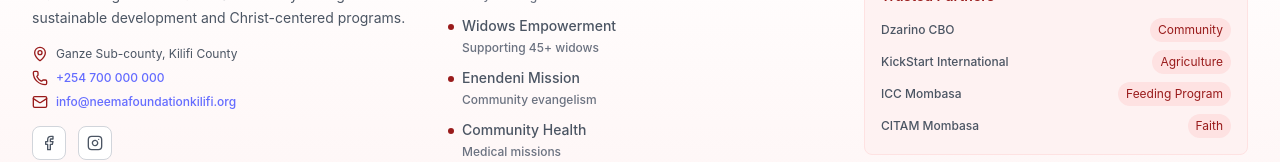
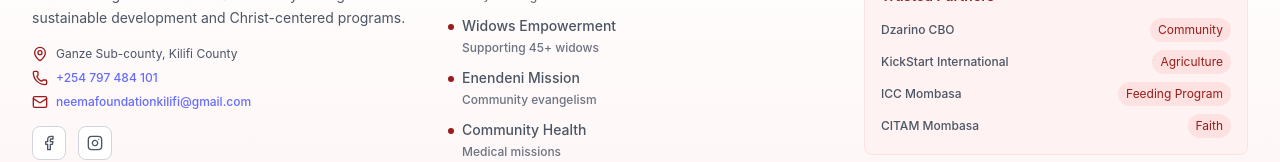
Before and after one commit to voyyani/Neema-Foundation-Kilifi, a React (Vite) app in the folder NF/: page /bank-details in a window 1280 px wide. Shown: the part 1211-1373 px from the top of the page. Built offline with nearby package versions, Linux system fonts and the light colour scheme.

Commit message:
Maintenance page changes for perfection

```diff
--- a/NF/src/components/Footer.tsx
+++ b/NF/src/components/Footer.tsx
@@ -120,19 +120,19 @@ const Footer: React.FC = () => {
                 <div className="flex items-center justify-center md:justify-start space-x-2 text-sm text-gray-600">
                   <Phone className="h-4 w-4 text-red-800 flex-shrink-0" />
                   <a
-                    href="tel:+254700000000"
+                    href="tel:+254797484101"
                     className="hover:text-red-800 transition-colors text-xs"
                   >
-                    +254 700 000 000
+                    +254 797 484 101
                   </a>
                 </div>
                 <div className="flex items-center justify-center md:justify-start space-x-2 text-sm text-gray-600">
                   <Mail className="h-4 w-4 text-red-800 flex-shrink-0" />
                   <a
-                    href="mailto:info@neemafoundationkilifi.org"
+                    href="mailto:neemafoundationkilifi@gmail.com"
                     className="hover:text-red-800 transition-colors text-xs"
                   >
-                    info@neemafoundationkilifi.org
+                    neemafoundationkilifi@gmail.com
                   </a>
                 </div>
               </div>
--- a/NF/src/pages/Maintenance.tsx
+++ b/NF/src/pages/Maintenance.tsx
@@ -266,9 +266,6 @@ const MAINTENANCE_START_TIME = new Date('2025-10-27T00:00:00Z').getTime();
                     </div>
                   ))}
                 </div>
-                <p className="text-xs text-gray-500 mt-4">
-                  Universal countdown - same for all visitors
-                </p>
               </motion.div>
 
               {/* Status Card */}
@@ -404,29 +401,6 @@ const MAINTENANCE_START_TIME = new Date('2025-10-27T00:00:00Z').getTime();
         </div>
       </div>
 
-      {/* Footer */}
-      <motion.footer
-        initial={{ opacity: 0 }}
-        animate={{ opacity: 1 }}
-        transition={{ duration: 0.6, delay: 2 }}
-        className="bg-white/80 backdrop-blur-sm border-t border-gray-100 py-6 md:py-8 w-full"
-      >
-        <div className="w-full flex justify-center">
-          <div className="w-full max-w-8xl px-4 sm:px-6 lg:px-8">
-            <div className="text-center">
-              <p className="text-gray-600 mb-3 md:mb-4 text-sm md:text-base">
-                Thank you for your patience and continued support of the Ganze community
-              </p>
-              <div className="flex flex-col md:flex-row items-center justify-center space-y-2 md:space-y-0 md:space-x-6 text-xs md:text-sm text-gray-500">
-                <span>Email: info@neemafoundationkilifi.org</span>
-                <span>Phone: +254 700 000 000</span>
-                <span>Location: Ganze Sub-county, Kilifi County</span>
-              </div>
-            </div>
-          </div>
-        </div>
-      </motion.footer>
-
       {/* Floating Elements */}
       <div className="fixed inset-0 pointer-events-none overflow-hidden z-0">
         {[...Array(6)].map((_, i) => (
```
